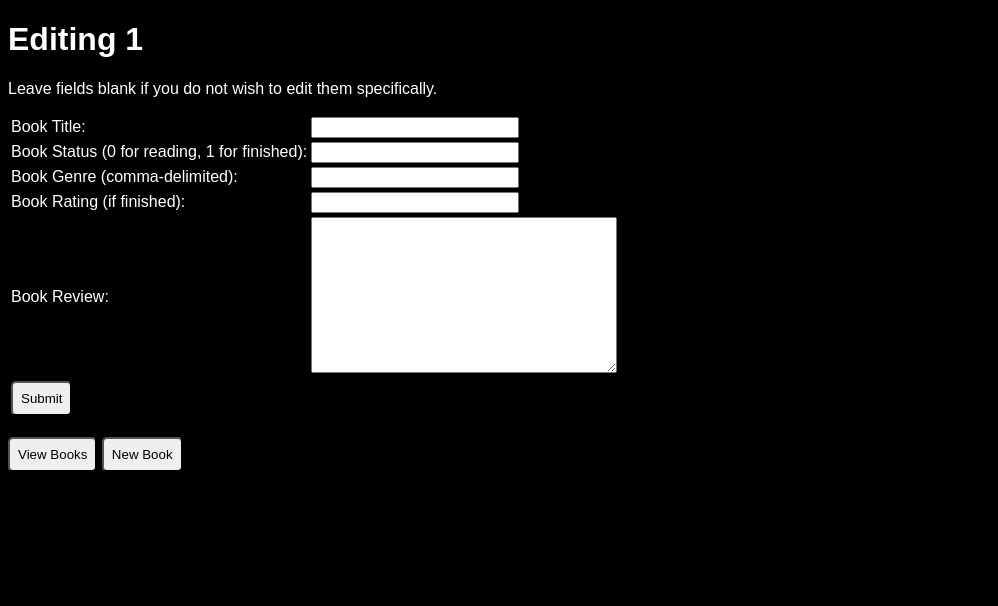
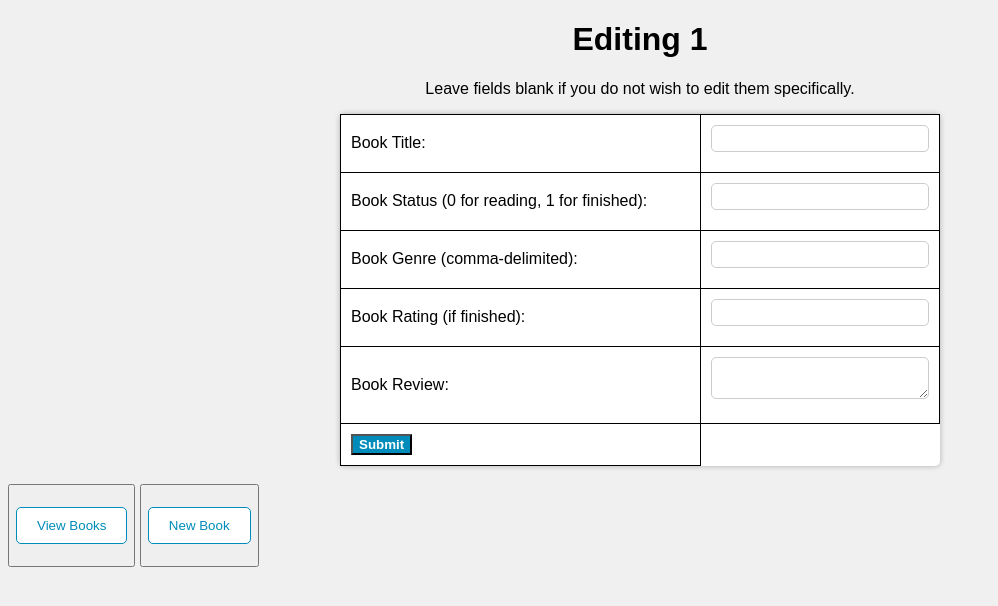
Before and after one commit to xquisite0/bookkeeping, a Flask app: page /edit/1 in a window 1280 px wide. Shown: the top 606 px of the page, without its empty margins (0-998 px from the left). Run offline with Flask 2, Linux system fonts and the light colour scheme.

Commit message:
make final changes

```diff
--- a/api/index.py
+++ b/api/index.py
@@ -50,7 +50,9 @@ def view():
     cur = coll.find()
     books = gen(cur)
     client.close()
+
     return render_template("view.html", books=books)
+    #return render_template("view.html", books=books, message=message['content'])
 
 @app.route("/delete/<Title>", methods=['POST'])
 def delete(Title):
--- a/api/templates/edit.html
+++ b/api/templates/edit.html
@@ -3,33 +3,73 @@
     <head>
         <title>Editing</title>
         <style>
+            p {
+                text-align: center;
+            }
             body {
-                background-color: black;
-                color: white;
-                font-family: Arial;
-            }
-            a {
+                background-color: #F0F0F0;
+                font-family: Arial, sans-serif;
+                }
+
+                h1 {
+                text-align: center;
+                }
+
+                table {
+                margin: 0 auto;
+                border-collapse: collapse;
+                width: 80%;
+                max-width: 600px;
+                background-color: #FFF;
+                box-shadow: 0px 0px 5px 1px rgba(0,0,0,0.2);
+                border-radius: 5px;
+                }
+
+                td {
+                padding: 10px;
+                border: 1px solid black;
+                }
+
+                input[type="text"], textarea {
+                width: 100%;
+                border-radius: 5px;
+                border: 1px solid #CCC;
+                padding: 5px;
+                margin-bottom: 10px;
+                box-sizing: border-box;
+                font-family: Arial, sans-serif;
+                }
+
+                #submitButton {
+                background-color: #008CBA;
+                color: #FFF;
+                font-weight: bold;
+                cursor: pointer;
+                }
+
+                #submitButton:hover {
+                background-color: #005E7A;
+                }
+
+                a {
+                color: #008CBA;
                 text-decoration: none;
-                color: black;
-            }
-            button, #submitButton {
-                padding: 8px;
+                }
+
+                #newBookButton, #viewButton {
+                margin: 20px auto;
+                display: block;
+                background-color: #FFF;
+                border: 1px solid #008CBA;
                 border-radius: 5px;
-                font-family: Arial;
-            }
-            button:hover, #submitButton:hover {
-                background-color: yellow;
-                transition: 0.7s;
-                padding: 15px;
-            }
-            input[type='text'] {
-                width: 200px;
-            }
-            textarea {
-                width: 300px;
-                height: 150px;
-                font-family: Arial;
-            }
+                padding: 10px 20px;
+                font-family: Arial, sans-serif;
+                }
+
+                #newBookButton:hover, #viewButton:hover {
+                background-color: #008CBA;
+                color: #FFF;
+                }
         </style>
     </head>
     <body>
```
Also changed, not shown: api/templates/index.html (+61 -24 lines), api/templates/view.html (+58 -16 lines).
